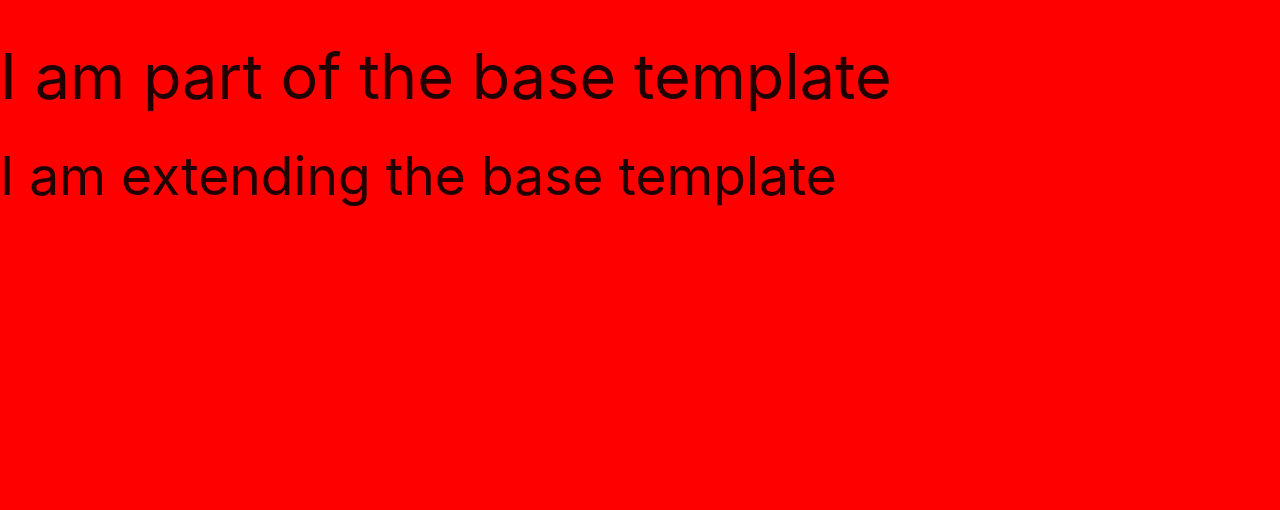
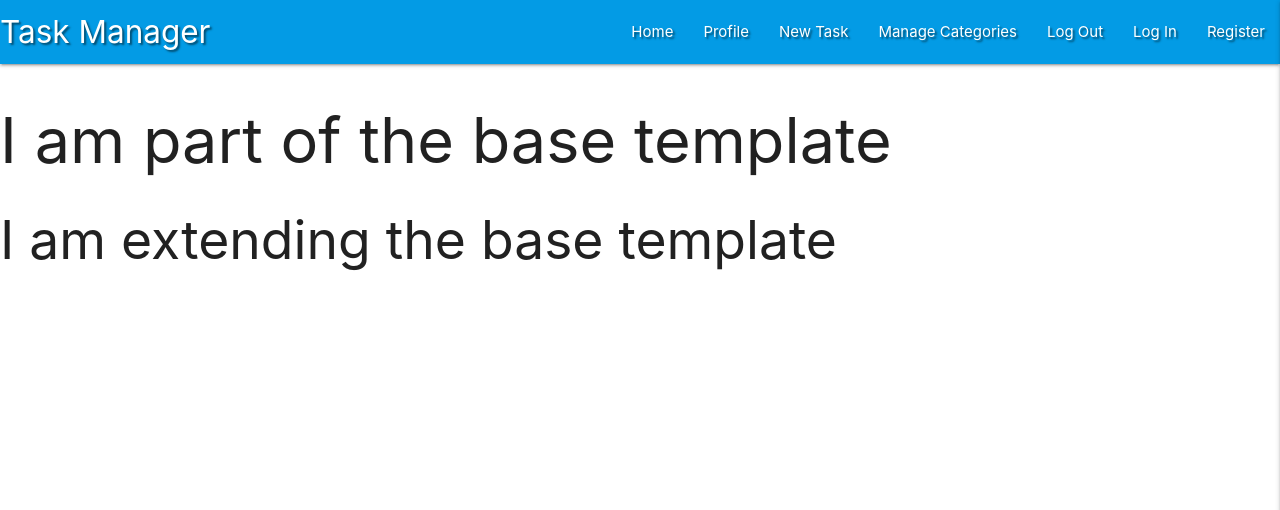
Before and after one commit to Gaberoids/mongoDB-project, a Flask app: page / in a window 1280 px wide. Shown: the top 510 px of the page. Run offline with Flask 2, Linux system fonts and the light colour scheme; data that the repository does not hold is empty; some libraries are stand-ins or nearby versions.

Commit message:
Add Materialize Navbar and Sidenav

```diff
--- a/static/css/style.css
+++ b/static/css/style.css
@@ -1,4 +1,3 @@
-body {
-
-    background-color: red;
+.text-shadow {
+    text-shadow: 2px 2px 2px rgba(0,0,0,0.5);
 }
--- a/static/js/script.js
+++ b/static/js/script.js
@@ -0,0 +1,4 @@
+// this code initialize the mobil version of nav page. It was taken from normalize css web page https://materializecss.com/navbar.html
+$(document).ready(function () {
+    $('.sidenav').sidenav({ edge: "right" }); // sidenav show on the right https://materializecss.com/sidenav.html#options
+});
--- a/templates/base.html
+++ b/templates/base.html
@@ -1,6 +1,7 @@
 <!-- contain all main references to our externa files and third party libraries -->
 <!DOCTYPE html>
 <html lang="en">
+
 <head>
     <meta charset="UTF-8">
     <meta name="viewport" content="width=device-width, initial-scale=1.0">
@@ -9,7 +10,8 @@
         integrity="sha512-+4zCK9k+qNFUR5X+cKL9EIR+ZOhtIloNl9GIKS57V1MyNsYpYcUrUeQc9vNfzsWfV28IaLL3i96P9sdNyeRssA=="
         crossorigin="anonymous" />
     <!-- Compiled and minified CSS -->
-    <link rel="stylesheet" href="https://cdnjs.cloudflare.com/ajax/libs/materialize/1.0.0/css/materialize.min.css" type="text/css">
+    <link rel="stylesheet" href="https://cdnjs.cloudflare.com/ajax/libs/materialize/1.0.0/css/materialize.min.css"
+        type="text/css">
     <!-- since will point to a static file (required by django and flask) we will use the url_for method that takes two parameters -->
     <link rel="stylesheet" href="{{ url_for('static', filename='css/style.css') }}" type="text/css">
 
@@ -20,7 +22,38 @@
 
     <title>Task Manager</title>
 </head>
+
 <body>
+    <header>
+
+        <nav class="nav-extended text-shadow light-blue darken-1">
+            <div class="nav-wrapper">
+                <a href="{{ url_for('get_tasks') }}" class="brand-logo">Task Manager</a>
+                <a href="#" data-target="mobile-demo" class="sidenav-trigger right"><i class="fas fa-bars"></i></a>
+                <ul class="right hide-on-med-and-down">
+                    <li><a href="{{ url_for('get_tasks') }}">Home</a></li>
+                    <li><a href="#">Profile</a></li>
+                    <li><a href="#">New Task</a></li>
+                    <li><a href="#">Manage Categories</a></li>
+                    <li><a href="#">Log Out</a></li>
+                    <li><a href="#">Log In</a></li>
+                    <li><a href="#">Register</a></li>
+                </ul>
+            </div>
+        </nav>
+
+        <ul class="sidenav" id="mobile-demo">
+            <li><h4 class="center-align light-blue-text text-darken-4">Task Manager</h4></li>
+            <li><a href="{{ url_for('get_tasks') }}">Home</a></li>
+            <li><a href="#">Profile</a></li>
+            <li><a href="#">New Task</a></li>
+            <li><a href="#">Manage Categories</a></li>
+            <li><a href="#">Log Out</a></li>
+            <li><a href="#">Log In</a></li>
+            <li><a href="#">Register</a></li>
+        </ul>
+
+    </header>
     <!-- by convention we call content below -->
     <h1>I am part of the base template</h1>
     {% block content %}
@@ -33,9 +66,10 @@
     <script src="https://cdnjs.cloudflare.com/ajax/libs/materialize/1.0.0/js/materialize.min.js"></script>
     <script src="{{ url_for('static', filename='js/script.js') }}"></script>
 
-        <!-- for custom scripts -->
-        {% block scripts %}
-        {% endblock %}
-        <!-- for end custom scripts -->
+    <!-- for custom scripts -->
+    {% block scripts %}
+    {% endblock %}
+    <!-- for end custom scripts -->
 </body>
+
 </html>
```
